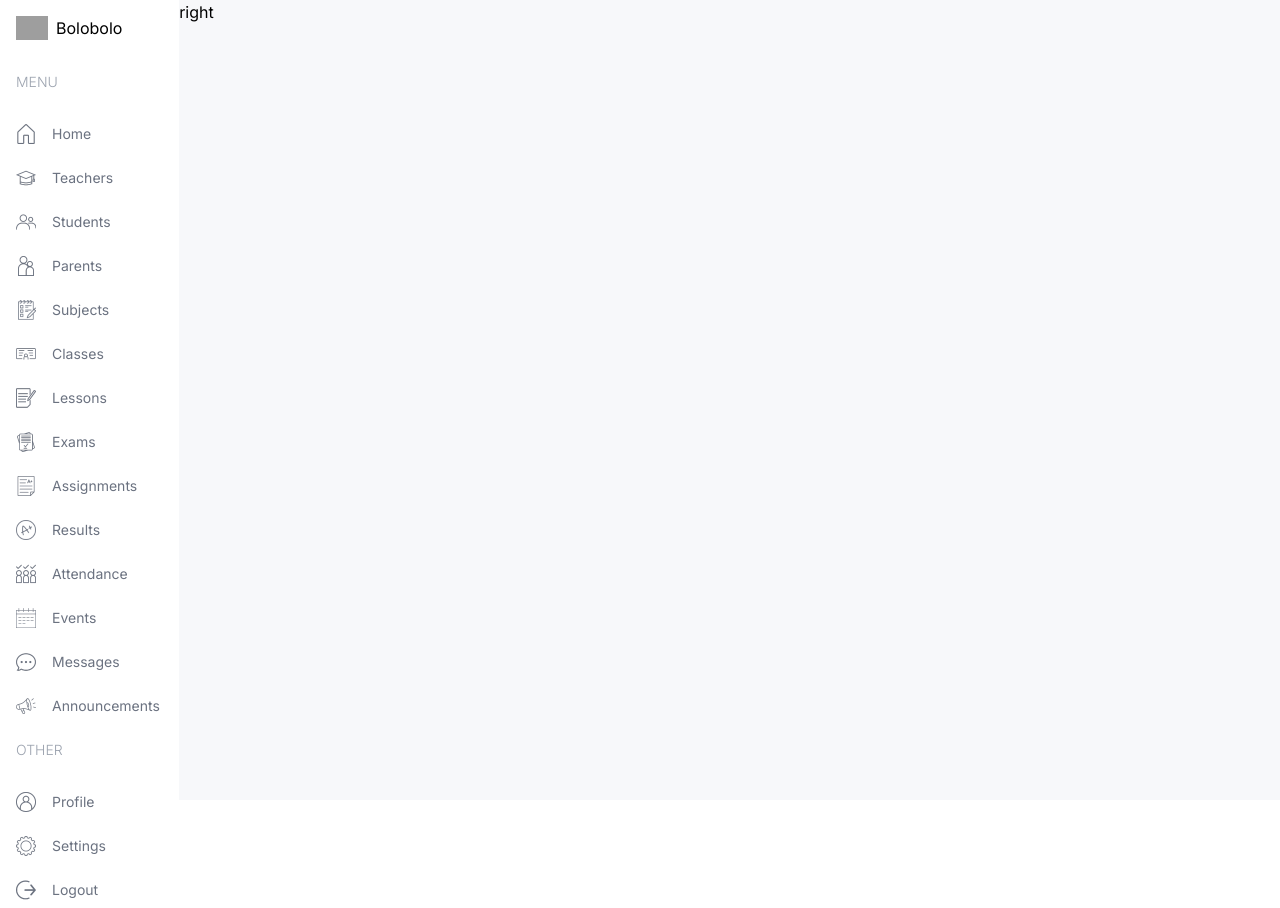
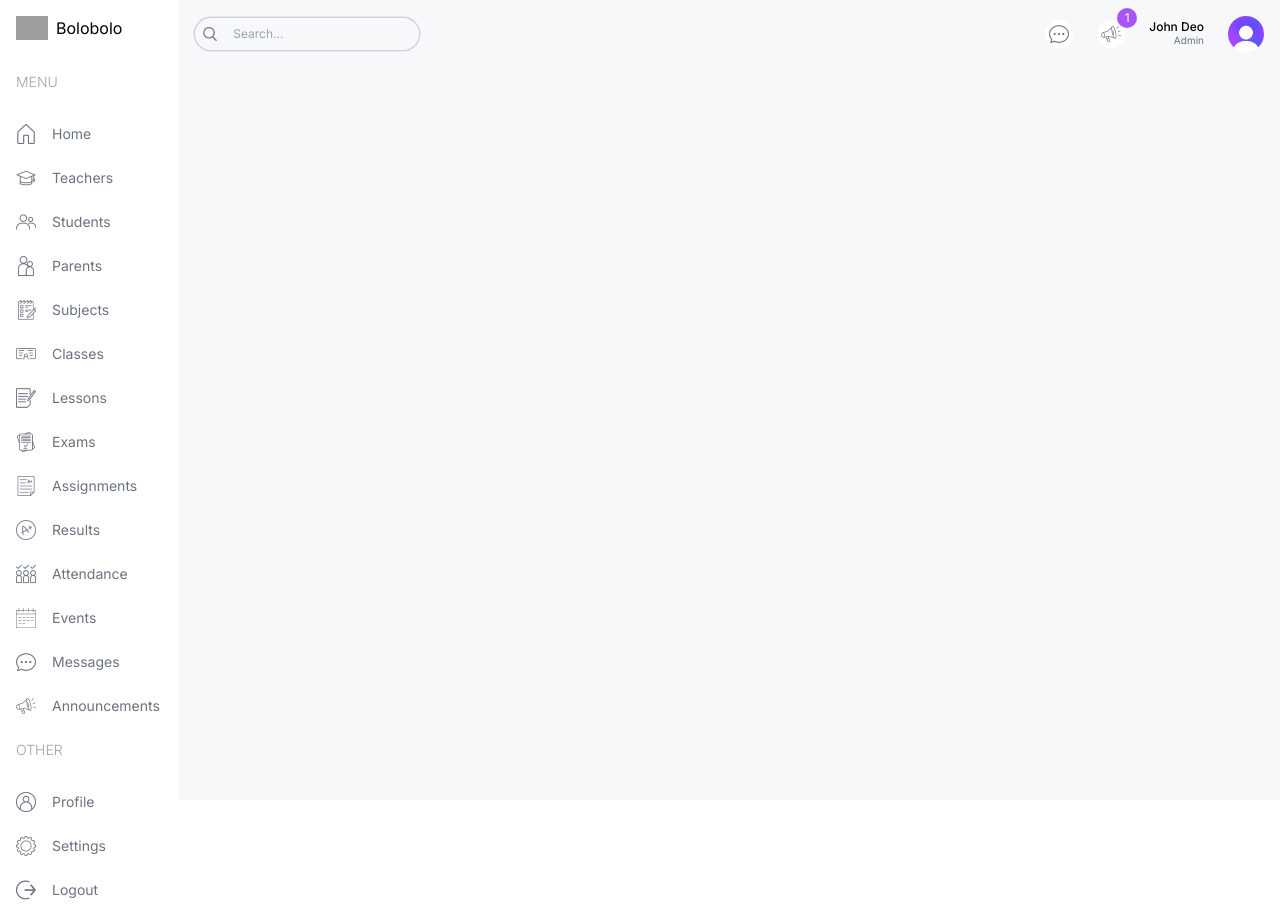
Before and after one commit to meifruit/school-dashboard, a Next.js app: page /admin in a window 1280 px wide. Built offline with nearby package versions, Linux system fonts and the light colour scheme; grey boxes are pictures that could not be loaded.

Commit message:
add navbar

```diff
--- a/src/app/(dashboard)/layout.tsx
+++ b/src/app/(dashboard)/layout.tsx
@@ -1,4 +1,5 @@
 import Menu from "@/components/Menu";
+import Navbar from "@/components/Navbar";
 import Image from "next/image";
 import Link from "next/link";
 
@@ -22,7 +23,7 @@
       </div>
       {/* right */}
       <div className="w-[86%] md:w-[92%] lg:w-[84%] xl:w-[86%] bg-[#F7F8FA] overflow-scroll">
-        right
+        <Navbar />
       </div>
     </div>
   );
--- a/src/components/Navbar.tsx
+++ b/src/components/Navbar.tsx
@@ -1,5 +1,42 @@
+import Image from "next/image";
+
 const Navbar = () => {
-  return <div>navbar</div>;
+  return (
+    <div className="flex items-center justify-between p-4">
+      {/* search bar */}
+      <div className="hidden md:flex items-center gap-2 text-xs rounded-full ring-[1.5px] ring-gray-300 px-2">
+        <Image src={"/search.png"} alt={""} width={14} height={14} />
+        <input
+          type="text"
+          placeholder="Search..."
+          className="w-[200px] p-2 bg-transparent outline-none"
+        />
+      </div>
+      {/* icon and user */}
+      <div className="flex items-center gap-6 justify-end w-full">
+        <div className="bg-white rounded-full w-7 h-7 flex items-center justify-center cursor-pointer">
+          <Image src={"/message.png"} alt={""} width={20} height={20} />
+        </div>
+        <div className="bg-white rounded-full w-7 h-7 flex items-center justify-center cursor-pointer relative">
+          <Image src={"/announcement.png"} alt={""} width={20} height={20} />
+          <div className="absolute -top-3 -right-3 w-5 h-5 flex items-center justify-center bg-purple-500 text-white rounded-full text-xs">
+            1
+          </div>
+        </div>
+        <div className="flex flex-col">
+          <span className="text-xs leading-3 font-medium">John Deo</span>
+          <span className="text-[10px] text-gray-500 text-right">Admin</span>
+        </div>
+        <Image
+          src={"/avatar.png"}
+          alt={""}
+          width={36}
+          height={36}
+          className="rounded-full"
+        />
+      </div>
+    </div>
+  );
 };
 
 export default Navbar;
```
